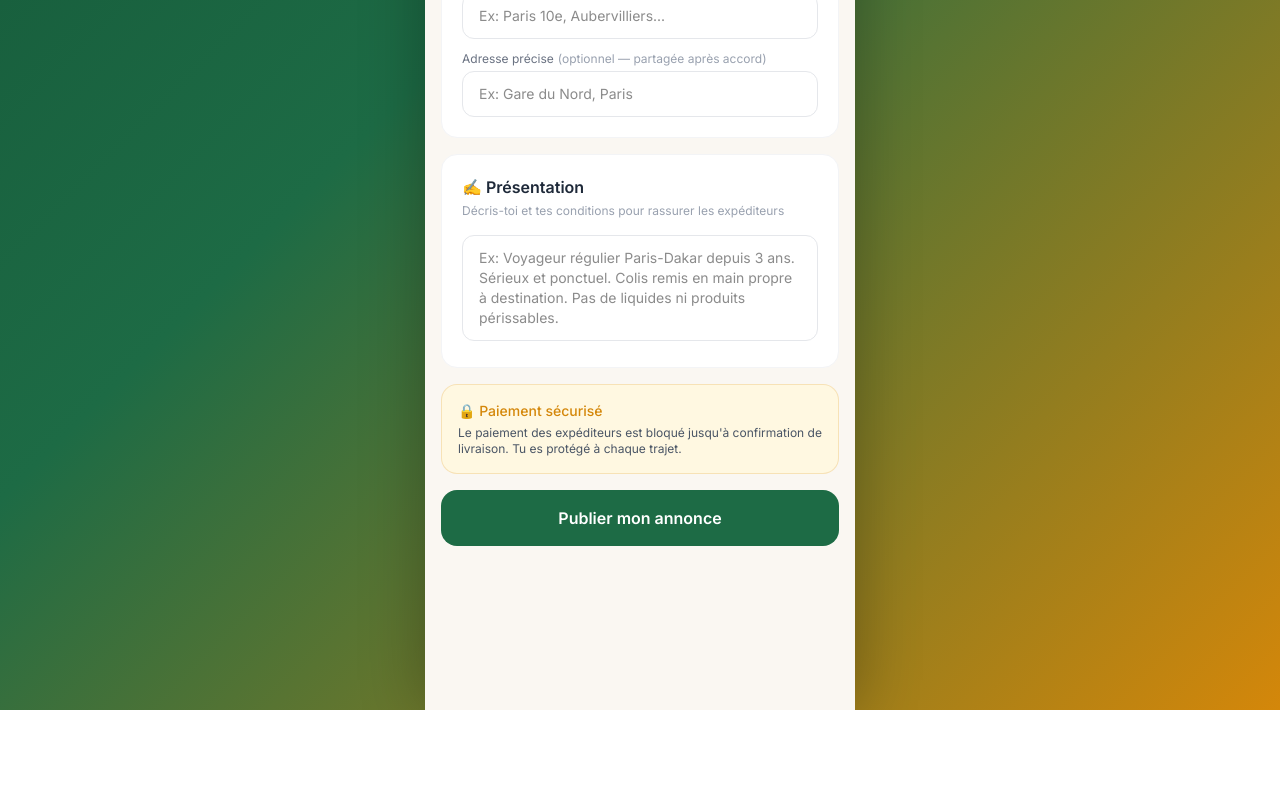
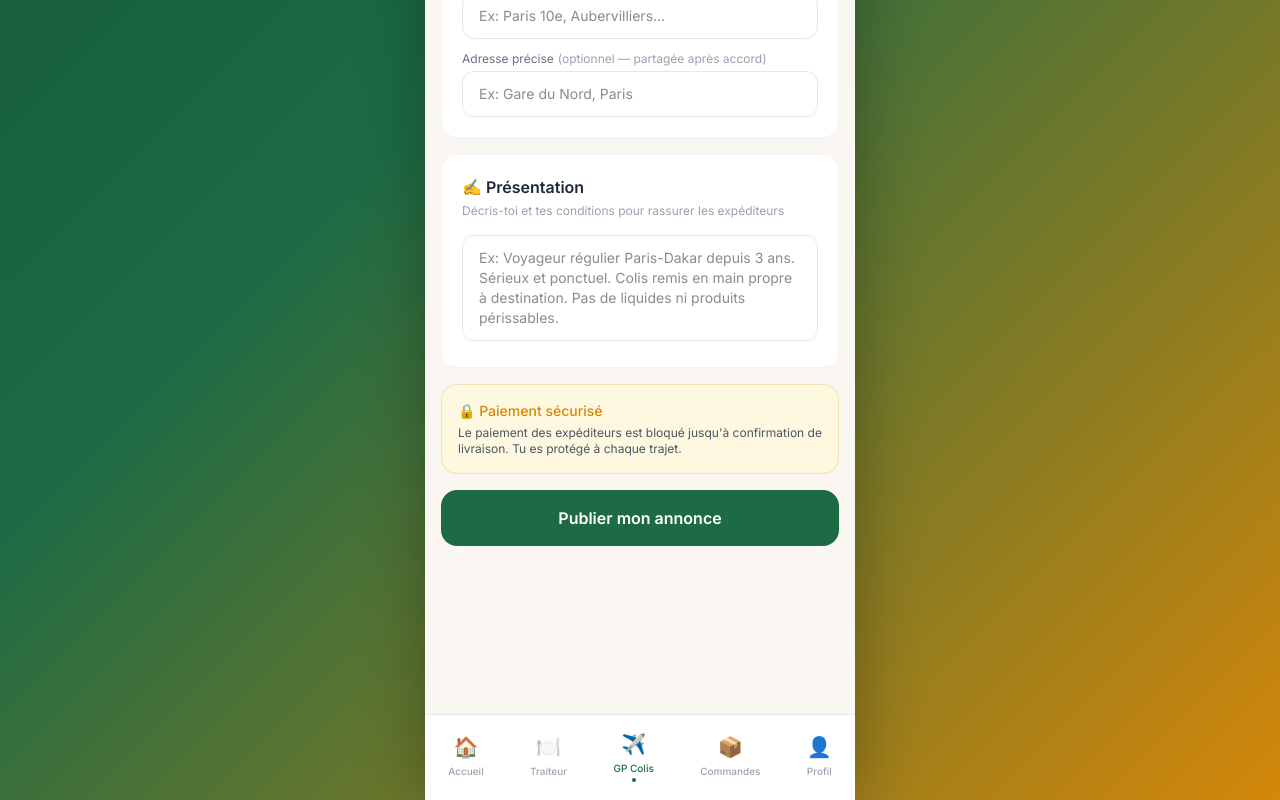
Before and after one commit to Oumaramsin/africonnect, a Next.js app: page /gp/nouvelle in a window 1280 px wide. Shown: the part 990-1790 px from the top of the page. Before the commit the page ends 1700 px from the top, so only its background shows below. Built offline with nearby package versions, Linux system fonts and the light colour scheme; no server answers.

Commit message:
fix: bug boutton caché par le bottomNav

```diff
--- a/src/app/gp/[id]/page.tsx
+++ b/src/app/gp/[id]/page.tsx
@@ -107,7 +107,7 @@ export default function GpDetailPage() {
   const estimatedTotal = (weightKg || 0) * listing.price_per_kg
 
   return (
-    <div className="min-h-screen bg-[#FAF7F2] pb-32">
+    <div className="min-h-screen bg-[#FAF7F2] pb-36">
 
       {/* Header */}
       <div className="bg-[#1D6B45] px-4 pt-12 pb-8">
--- a/src/app/gp/nouvelle/page.tsx
+++ b/src/app/gp/nouvelle/page.tsx
@@ -115,7 +115,7 @@ export default function NouvelleAnnoncePage() {
   )
 
   return (
-    <div className="min-h-screen bg-[#FAF7F2] pb-10">
+    <div className="min-h-screen bg-[#FAF7F2] pb-36">
 
       {/* Header */}
       <div className="bg-[#1D6B45] px-4 pt-12 pb-6">
--- a/src/app/layout.tsx
+++ b/src/app/layout.tsx
@@ -22,33 +22,30 @@ export default function RootLayout({
         <meta name="theme-color" content="#1D6B45" />
         <meta name="apple-mobile-web-app-capable" content="yes" />
       </head>
-      <body className={`${inter.className}`}
-        style={{ background: 'linear-gradient(135deg, #0F4A30 0%, #1D6B45 50%, #D4870A 100%)' }}>
-
-        {/* Wrapper centrage parfait */}
-        <div style={{
+      <body className={inter.className} style={{
+        background: 'linear-gradient(135deg, #0F4A30 0%, #1D6B45 50%, #D4870A 100%)',
         minHeight: '100vh',
         display: 'flex',
+        justifyContent: 'center',
         alignItems: 'flex-start',
-          justifyContent: 'center',
-          padding: '0',
       }}>
-          {/* Shell app */}
         <div style={{
-            position: 'relative',
           width: '100%',
           maxWidth: '430px',
           minHeight: '100vh',
           background: '#FAF7F2',
           boxShadow: '0 0 60px rgba(0,0,0,0.3)',
+          display: 'flex',
+          flexDirection: 'column',
+          overflow: 'hidden',
         }}>
-           <main style={{ paddingBottom: '100px' }}>
+          <main style={{ flex: 1, overflowY: 'auto', overflowX: 'hidden' }}>
             {children}
           </main>
+          <div style={{ width: '100%', maxWidth: '430px' }}>
             <BottomNavWrapper />
           </div>
         </div>
-
       </body>
     </html>
   )
--- a/src/app/profil/traiteur/page.tsx
+++ b/src/app/profil/traiteur/page.tsx
@@ -143,7 +143,7 @@ export default function TraiteurEspacePage() {
   )
 
   if (view === 'setup') return (
-    <div className="min-h-screen bg-[#FAF7F2] pb-10">
+    <div className="min-h-screen bg-[#FAF7F2] pb-36">
       <div className="bg-[#1D6B45] px-4 pt-12 pb-6">
         <Link href="/profil" className="text-white/70 text-sm mb-4 inline-block">← Profil</Link>
         <h1 className="text-2xl font-bold text-white">Devenir Traiteur</h1>
@@ -205,7 +205,7 @@ export default function TraiteurEspacePage() {
   )
 
   if (view === 'nouveau_plat') return (
-    <div className="min-h-screen bg-[#FAF7F2] pb-32">
+    <div className="min-h-screen bg-[#FAF7F2] pb-36">
       <div className="bg-[#1D6B45] px-4 pt-12 pb-6">
         <button onClick={() => setView('plats')} className="text-white/70 text-sm mb-4 inline-block">← Mes plats</button>
         <h1 className="text-2xl font-bold text-white">Ajouter un plat</h1>
--- a/src/app/traiteur/[traiteurId]/page.tsx
+++ b/src/app/traiteur/[traiteurId]/page.tsx
@@ -150,9 +150,9 @@ export default function TraiteurDetailPage() {
         </div>
       </div>
 
-      {/* Panier flottant */}
+    {/* Panier flottant */}
       {totalItems > 0 && (
-        <div className="fixed bottom-6 left-4 right-4 max-w-2xl mx-auto">
+        <div className="px-4 py-4">
           <button
             onClick={goToCheckout}
             className="w-full bg-[#1D6B45] text-white py-4 rounded-2xl flex items-center justify-between px-6 shadow-lg hover:bg-[#0F4A30] transition-colors"
--- a/src/components/BottomNav.tsx
+++ b/src/components/BottomNav.tsx
@@ -14,14 +14,23 @@ const NAV_ITEMS = [
 export default function BottomNav() {
   const pathname = usePathname()
 
-  // Cache la nav sur les pages auth
   const hideOn = ['/login', '/register', '/reset-password']
   if (hideOn.includes(pathname)) return null
 
   return (
-    <nav className="fixed bottom-0 left-0 right-0 max-w-[430px] mx-auto bg-white border-t border-gray-100"
-        style={{ zIndex: 40 }}>
-      <div className="flex items-center justify-around px-2 py-2 pb-safe">
+    <nav style={{
+      width: '100%',
+      maxWidth: '430px',
+      background: 'white',
+      borderTop: '1px solid #e5e7eb',
+      flexShrink: 0,
+    }}>
+      <div style={{
+        display: 'flex',
+        alignItems: 'center',
+        justifyContent: 'space-around',
+        padding: '8px 0 12px',
+      }}>
         {NAV_ITEMS.map(item => {
           const isActive = pathname === item.href ||
             (item.href !== '/dashboard' && pathname.startsWith(item.href))
@@ -30,18 +39,30 @@ export default function BottomNav() {
             <Link
               key={item.href}
               href={item.href}
-              className="flex flex-col items-center gap-0.5 px-3 py-1.5 rounded-xl transition-all"
+              style={{
+                display: 'flex',
+                flexDirection: 'column',
+                alignItems: 'center',
+                gap: '2px',
+                padding: '6px 12px',
+                borderRadius: '12px',
+                textDecoration: 'none',
+              }}
             >
-              <span className={`text-xl transition-transform ${isActive ? 'scale-110' : ''}`}>
-                {item.icon}
-              </span>
-              <span className={`text-xs font-medium transition-colors ${
-                isActive ? 'text-[#1D6B45]' : 'text-gray-400'
-              }`}>
+              <span style={{ fontSize: '20px' }}>{item.icon}</span>
+              <span style={{
+                fontSize: '10px',
+                fontWeight: 500,
+                color: isActive ? '#1D6B45' : '#9ca3af',
+              }}>
                 {item.label}
               </span>
               {isActive && (
-                <div className="w-1 h-1 rounded-full bg-[#1D6B45]" />
+                <div style={{
+                  width: '4px', height: '4px',
+                  borderRadius: '50%',
+                  background: '#1D6B45',
+                }} />
               )}
             </Link>
           )
```
Lines whose indentation alone changed are shown as unchanged.
